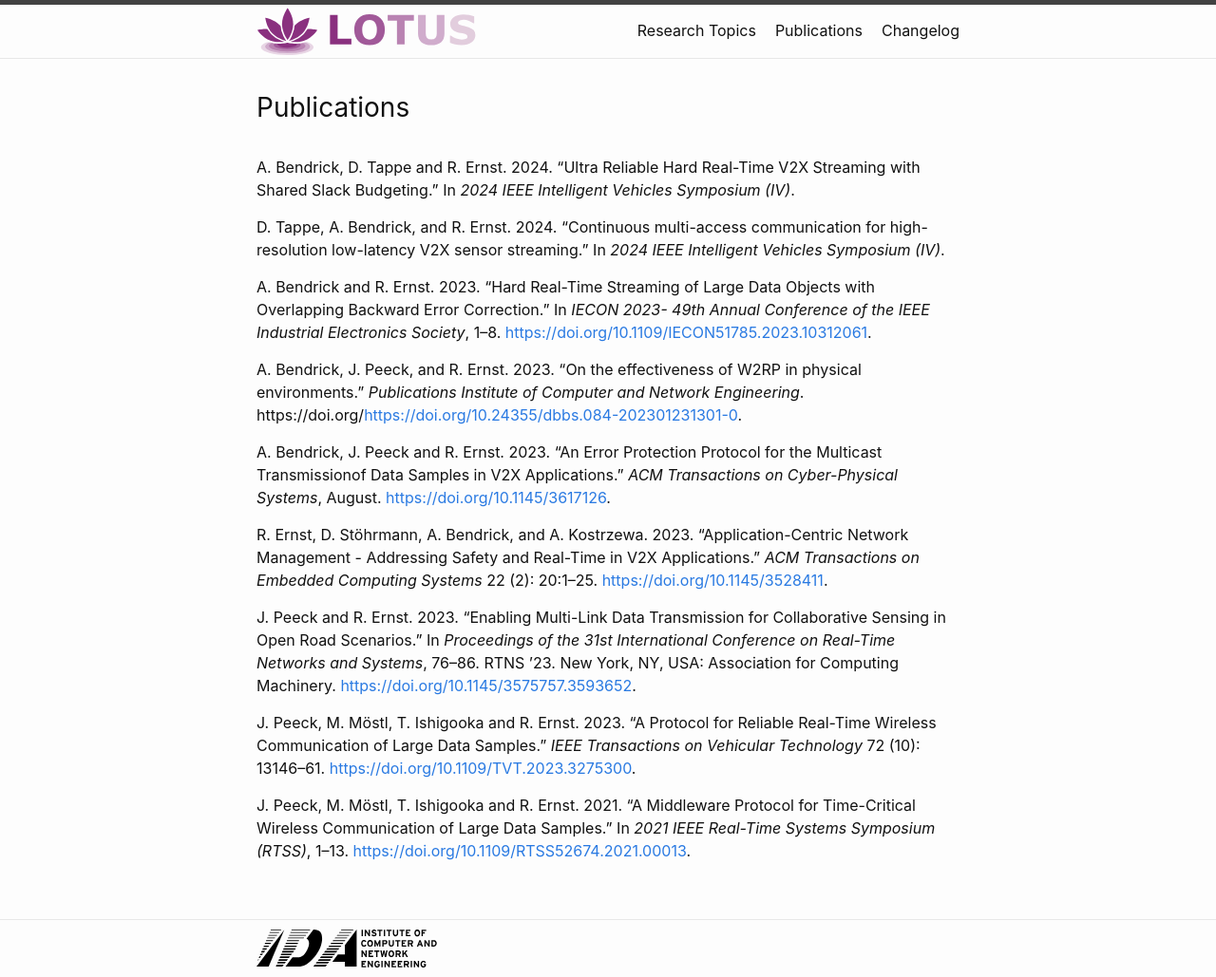
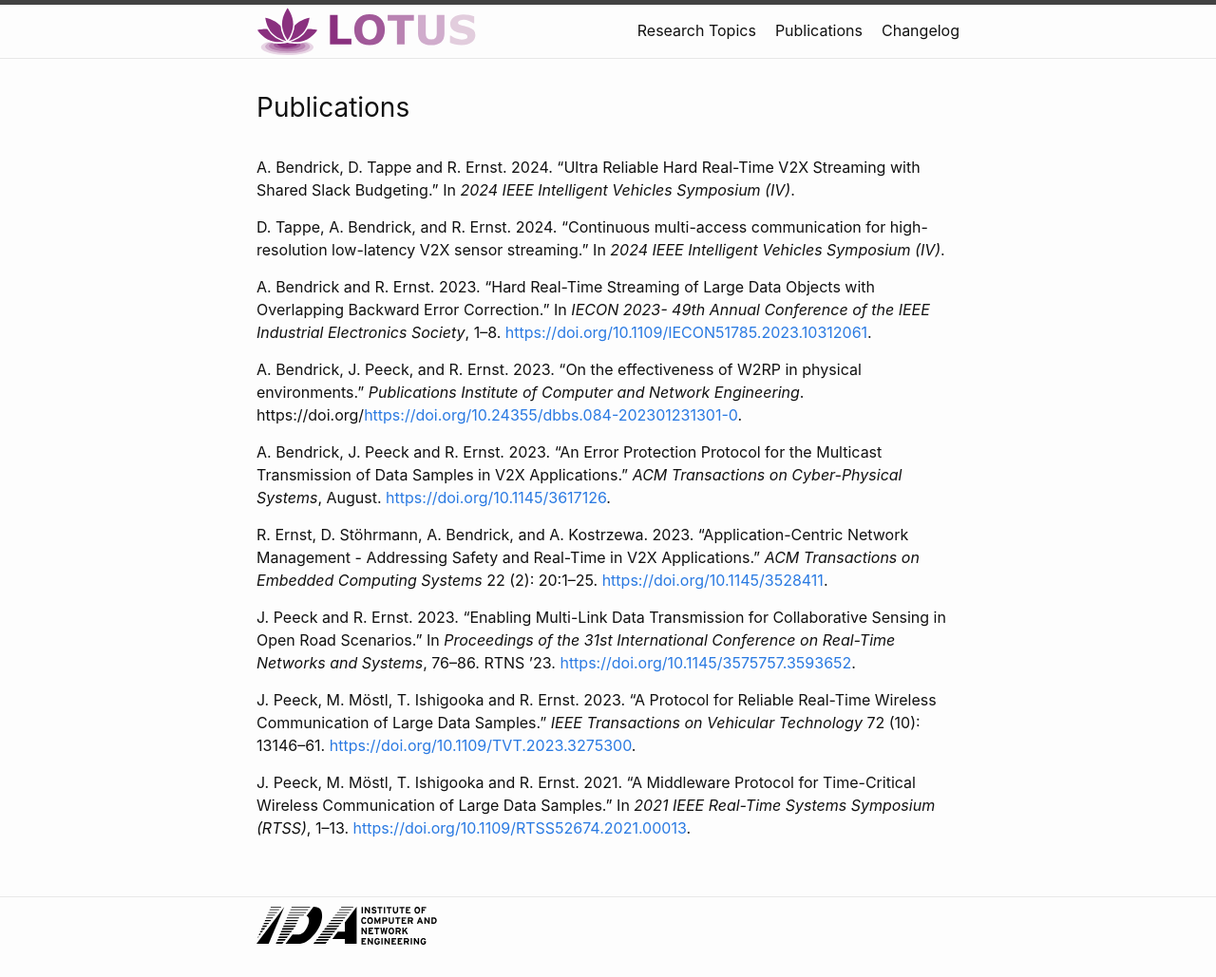
Before and after one commit to IDA-TUBS/lotus, a Jekyll site: the page built from docs/publications.md, in a window 1280 px wide. Shown: the whole page at 95% size. Built offline with Jekyll 4.4.1, drawn with Linux system fonts in a browser that asks for light colours; after the commit the page ends 1005 px from its top, so only the background shows below that.

Commit message:
typo fix

```diff
--- a/docs/publications.md
+++ b/docs/publications.md
@@ -29,7 +29,7 @@
 https://doi.org/<https://doi.org/10.24355/dbbs.084-202301231301-0>.
 
 A. Bendrick, J. Peeck and R. Ernst. 2023. “An Error Protection Protocol
-for the Multicast Transmissionof Data Samples in V2X Applications.”
+for the Multicast Transmission of Data Samples in V2X Applications.”
 *ACM Transactions on Cyber-Physical Systems*, August. <https://doi.org/10.1145/3617126>.
 
 R. Ernst, D. Stöhrmann, A. Bendrick, and A. Kostrzewa. 2023.
@@ -40,8 +40,7 @@
 J. Peeck and R. Ernst. 2023. “Enabling Multi-Link Data
 Transmission for Collaborative Sensing in Open Road Scenarios.” In
 *Proceedings of the 31st International Conference on Real-Time Networks
-and Systems*, 76–86. RTNS ’23. New York, NY, USA: Association for
-Computing Machinery. <https://doi.org/10.1145/3575757.3593652>.
+and Systems*, 76–86. RTNS ’23. <https://doi.org/10.1145/3575757.3593652>.
 
 J. Peeck, M. Möstl, T. Ishigooka and R. Ernst. 2023.
 “A Protocol for Reliable Real-Time Wireless Communication of
```
